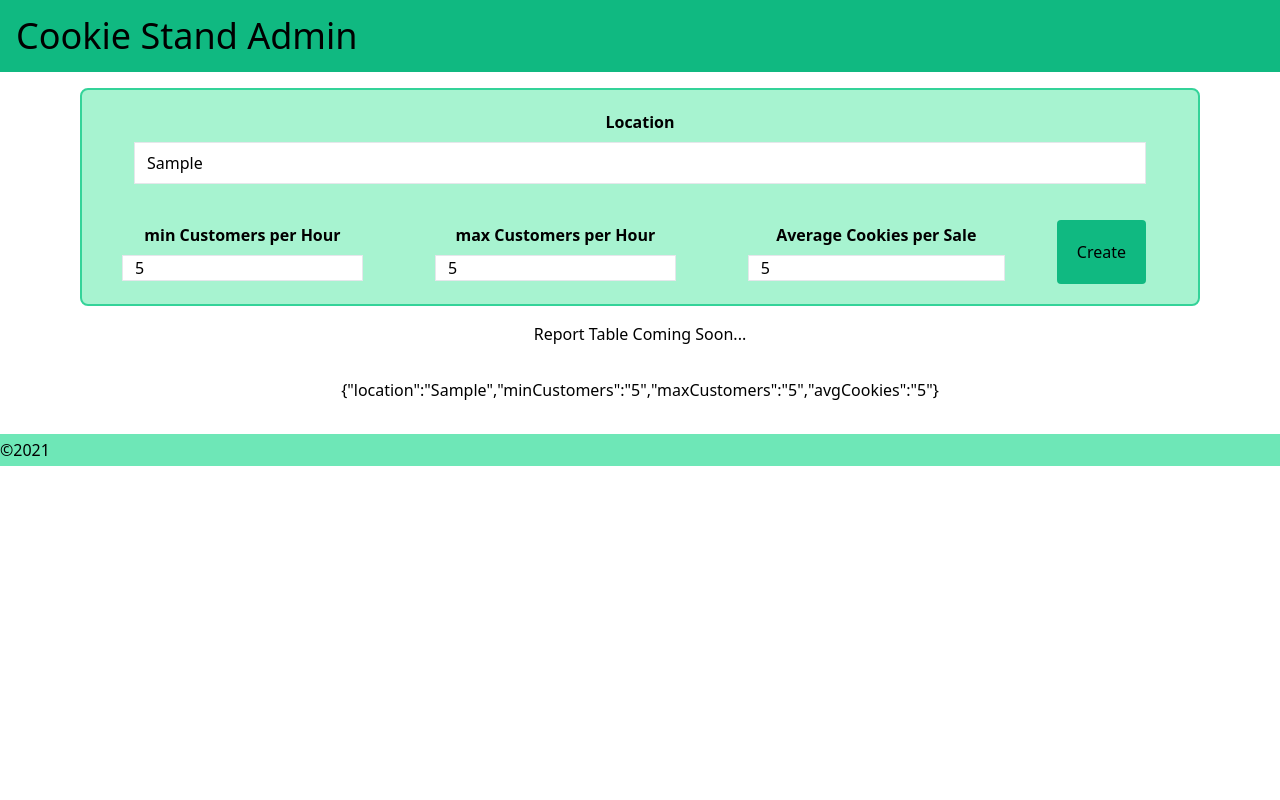
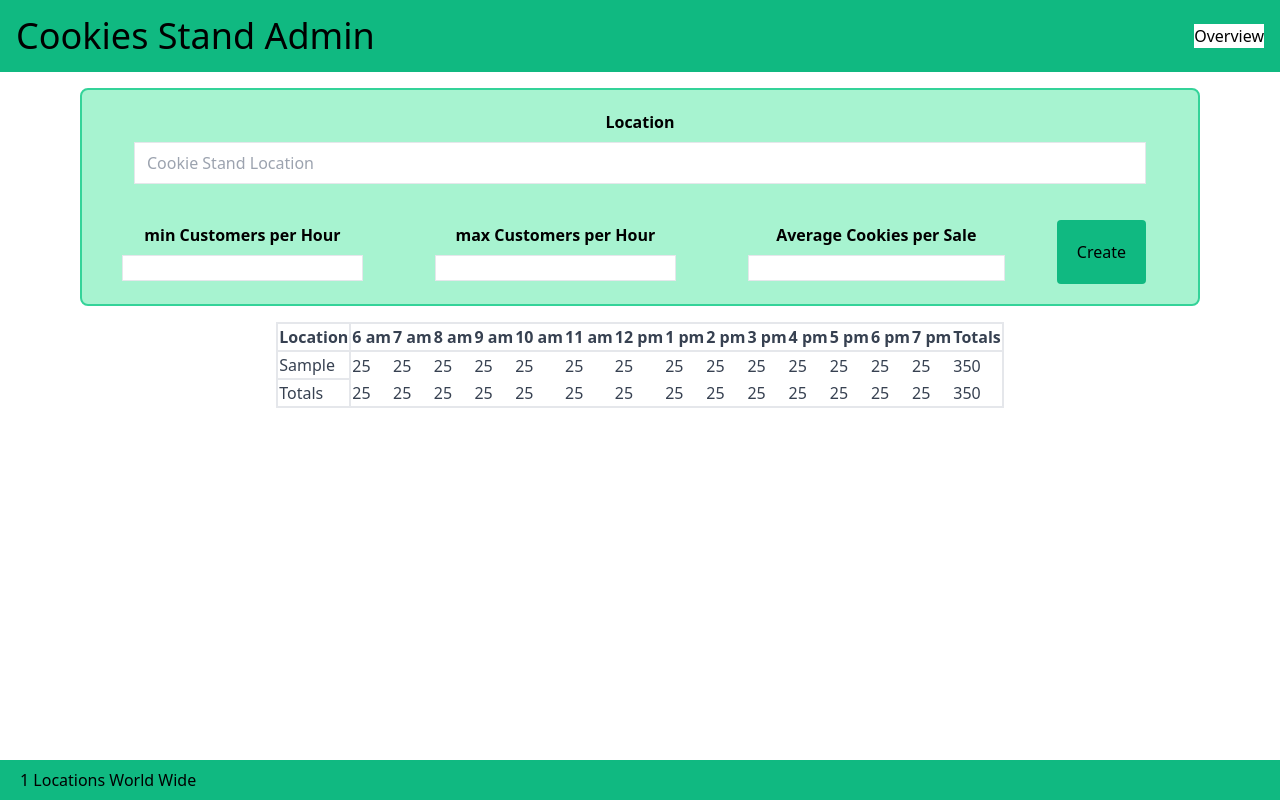
Before and after one commit to mhn998/cookie-stand-admin, a Next.js app: page / in a window 1280 px wide. Both pictures are taken after typing "Sample", "5", "5", "5" into the empty fields and a click on the button "Create". Built offline with nearby package versions, Linux system fonts and the light colour scheme.

Commit message:
Done reactII

```diff
--- a/components/footer.js
+++ b/components/footer.js
@@ -1,6 +1,8 @@
+export default function Footer(props) {
 
-export default function Footer() {
     return (
-        <footer className="bg-green-300 pt-1 ... pb-1 ...">&copy;2021</footer>
+        <footer className="absolute bottom-0 w-full px-5 py-2 bg-green-500">
+            <p>{props.cookieStandArr.length} Locations World Wide</p>
+        </footer>
     )
 }
--- a/components/header.js
+++ b/components/header.js
@@ -1,7 +1,10 @@
+import Overview from '../pages/overview'
+
 export default function Header(props) {
     return (
-        <header className="flex items-center justify-between p-4 bg-green-500 font-medium">
+        <header className="flex items-center justify-between p-4 font-medium bg-green-500">
             <h1 className="text-4xl">{props.title}</h1>
+            <Overview/>
         </header>
     );
 }
--- a/components/main.js
+++ b/components/main.js
@@ -1,31 +1,51 @@
-export default function CookieStandForm(props) {
+export default function CreateForm(props) {
 
-    const values = {
-        'location': props.location,
-        'minCustomers': props.minCustomers,
-        'maxCustomers': props.maxCustomers,
-        'avgCookies': props.avgCookies,
-    }; //Done
+    function getRandomCust(min, max) {
+        min = Math.ceil(min);
+        max = Math.floor(max);
+        return Math.floor(Math.random() * (max - min + 1) + min);
+      }
 
-    const jsonValues = JSON.stringify(values)
+      const getAvgCookiesPerHour = (min, max, avg) => {
+        let avgCookiesPerHour= []
+        for (let i = 0; i < 14; i++) {
+          let totalCookiePerHour = Math.floor(getRandomCust(min, max) * avg);
+          avgCookiesPerHour.push(totalCookiePerHour)
+        }
+        // console.log(props)
+        props.setTotalPerHour((props.totalPerHour + avgCookiesPerHour.reduce((a, b) => a + b)))
+        return avgCookiesPerHour
+      }
+
+
+      const onCreate = e => {
+        e.preventDefault();
+        const result =
+        {
+          'location': e.target.location.value,
+          'avgCookiesPerHour': getAvgCookiesPerHour(e.target.minCustomers.value, e.target.maxCustomers.value, e.target.avgCookies.value),
+        }
+        props.setCookies([...props.cookieStands, result]);
+        e.target.reset();
+      }
 
     return (
         <main>
-        <form className="grid items-center justify-center grid-cols-4 gap-5 p-5 mx-20 my-4 text-center bg-green-200 border-2 border-green-400 rounded-lg text-md gap-x-8" onSubmit={props.submitHandler}>
+        <form className="grid items-center justify-center grid-cols-4 gap-5 p-5 mx-20 my-4 text-center bg-green-200 border-2 border-green-400 rounded-lg text-md gap-x-8" onSubmit={onCreate}>
             <div className="flex flex-col col-span-8 mb-4 ">
                 <label className="mb-2 font-bold text-grey-darkest" htmlFor="location">Location</label>
-                <input className="px-3 py-2 mx-8 border text-grey-darkest" type="text" name="location" id="location" placeholder="Cookie Stand Location" />
+                <input className="px-3 py-2 mx-8 border text-grey-darkest" type="text" name="location" id="location" placeholder="Cookie Stand Location" required  />
             </div>
 
             <div className="flex flex-col col-span-2">
                 <label className="mb-2 font-bold text-grey-darkest width" htmlFor="minCustomers">min Customers per Hour</label>
-                <input className="px-3 mx-5 border text-grey-darkest" type="number" name="minCustomers" id="minCustomers"/>
+                <input className="px-3 mx-5 border text-grey-darkest" type="number" name="minCustomers" id="minCustomers" required />
             </div>
 
 
             <div className="flex flex-col col-span-2">
                 <label className="mb-2 font-bold text-grey-darkest" htmlFor="maxCustomers">max Customers per Hour</label>
-                <input className="px-3 mx-5 border text-grey-darkest" type="number" name="maxCustomers" id="maxCustomers"/>
+                <input className="px-3 mx-5 border text-grey-darkest" type="number" name="maxCustomers" id="maxCustomers" required />
             </div>
 
             <div className="flex flex-col col-span-2">
@@ -35,11 +55,6 @@ export default function CookieStandForm(props) {
 
             <button className="px-5 py-5 bg-green-500 rounded text-green hover:bg-green-600" type="submit" >Create</button>
         </form>
-
-        <div className="flex flex-col mb-8 text-center">
-            <placeholder className="mb-8">Report Table Coming Soon...</placeholder>
-            <placeholder>{jsonValues}</placeholder>
-        </div>
     </main>
     );
 }
--- /dev/null
+++ b/components/table.js
@@ -0,0 +1,70 @@
+import avgCookiesPerHour from '/data'
+// console.log(avgCookiesPerHour)
+// console.log(avgCookiesPerHour[0])
+// console.log(avgCookiesPerHour[0].avgCookiesPerHour)
+// console.log(avgCookiesPerHour[0].location)
+
+export default function ReportTable({ stands }) {
+
+    return  (
+    <div>
+        {stands[0].length >0 ?
+
+            <div className="text-center text-gray-700">
+                <center>
+                <table className="border-2">
+                    <thead className="border-2" >
+                        <tr className="border-2">
+                            <th className="border-2"> Location </th>
+                            <th> 6 am </th>
+                            <th> 7 am </th>
+                            <th> 8 am </th>
+                            <th> 9 am </th>
+                            <th> 10 am </th>
+                            <th> 11 am </th>
+                            <th> 12 pm </th>
+                            <th> 1 pm </th>
+                            <th> 2 pm </th>
+                            <th> 3 pm </th>
+                            <th> 4 pm </th>
+                            <th> 5 pm </th>
+                            <th> 6 pm </th>
+                            <th> 7 pm </th>
+                            <th>Totals</th>
+                        </tr>
+                    </thead>
+                    <tbody>
+
+                        {stands[0].map(cookie =>
+                            <tr key={cookie.location}>
+                                <td className="border-2"> {cookie.location} </td>
+                                {cookie.avgCookiesPerHour.map((value,i) =>
+                                    <td key={'value'+i}> {value} </td>
+                                )}
+                                <td>{cookie.avgCookiesPerHour.reduce((a, b) => a+b)}</td>
+                            </tr>
+                   )}
+
+                    </tbody>
+                    <tfoot>
+                        <tr>
+                            <td className="border-2">Totals</td>
+                                    {avgCookiesPerHour[0].avgCookiesPerHour.map((_,i) => {
+
+                                        const acum = stands[0].reduce((acc, cur) => acc + cur.avgCookiesPerHour[i], 0);
+                                        return(<td key={i+stands[0].length}>{acum}</td>)
+                                    }
+
+                                    )}
+                            <td>{stands[1]}</td>
+                        </tr>
+                    </tfoot>
+                </table>
+                </center>
+            </div>
+        :
+            (<h2> <center> No Cookie Stands Available </center> </h2>)
+    }
+    </div>
+    )
+}
--- /dev/null
+++ b/data.json
@@ -0,0 +1,19 @@
+[{
+    "location": "Seattle",
+    "avgCookiesPerHour": [
+        48,
+        42,
+        30,
+        24,
+        42,
+        24,
+        36,
+        42,
+        42,
+        48,
+        36,
+        42,
+        24,
+        36
+    ]
+}]
--- a/pages/index.js
+++ b/pages/index.js
@@ -1,39 +1,21 @@
 import Head from '../components/head'
 import Header from '../components/header'
 import Form from '../components/main'
+import Table from '../components/table'
 import Footer from '../components/footer'
 import { useState } from 'react'
 
-
 export default function Home() {
-
-  const initialValues = {
-    location: '',
-    minCustomers: 0,
-    maxCustomers: 0,
-    avgCookies: 0,
-  };
-
-  const [location, setLocation] = useState(initialValues.location);
-  const [minCustomers, setMin] = useState(initialValues.minCustomers);
-  const [maxCustomers, setMax] = useState(initialValues.maxCustomers);
-  const [avgCookies, setAvgCookie] = useState(initialValues.avgCookies);
-
-  function createCookieHandler(event) {
-    event.preventDefault();
-    const e = event.target
-    setLocation(e.location.value)
-    setMin(e.minCustomers.value)
-    setMax(e.maxCustomers.value)
-    setAvgCookie(e.avgCookies.value)
-  }
+  const [totalPerHour, setTotalPerHour] = useState(0);
+  const [cookieStands, setCookieStands] = useState([])
 
   return (
     <div>
-      <Head title='Cookie Stand Admin'/>
-      <Header title="Cookie Stand Admin" />
-      <Form location={location} minCustomers={minCustomers} maxCustomers={maxCustomers} avgCookies={avgCookies} submitHandler={createCookieHandler}/>
-      <Footer />
+      <Head title ="Cookies Stand Admin"/>
+      <Header title ="Cookies Stand Admin"/>
+      <Form cookieStands={cookieStands} setCookies={setCookieStands} totalPerHour={totalPerHour} setTotalPerHour={setTotalPerHour}  />
+      <Table stands={[cookieStands, totalPerHour]}/>
+      <Footer cookieStandArr={cookieStands}/>
     </div>
   )
 }
--- /dev/null
+++ b/pages/overview.js
@@ -0,0 +1,10 @@
+import React from 'react'
+import Link from 'next/link'
+
+export default function OverView() {
+    return (
+        <div className="flex justify-between py-2 bg-green-500 px-50">
+            <button className="bg-white"><Link href="/">Overview</Link></button>
+        </div>
+    )
+}
```
